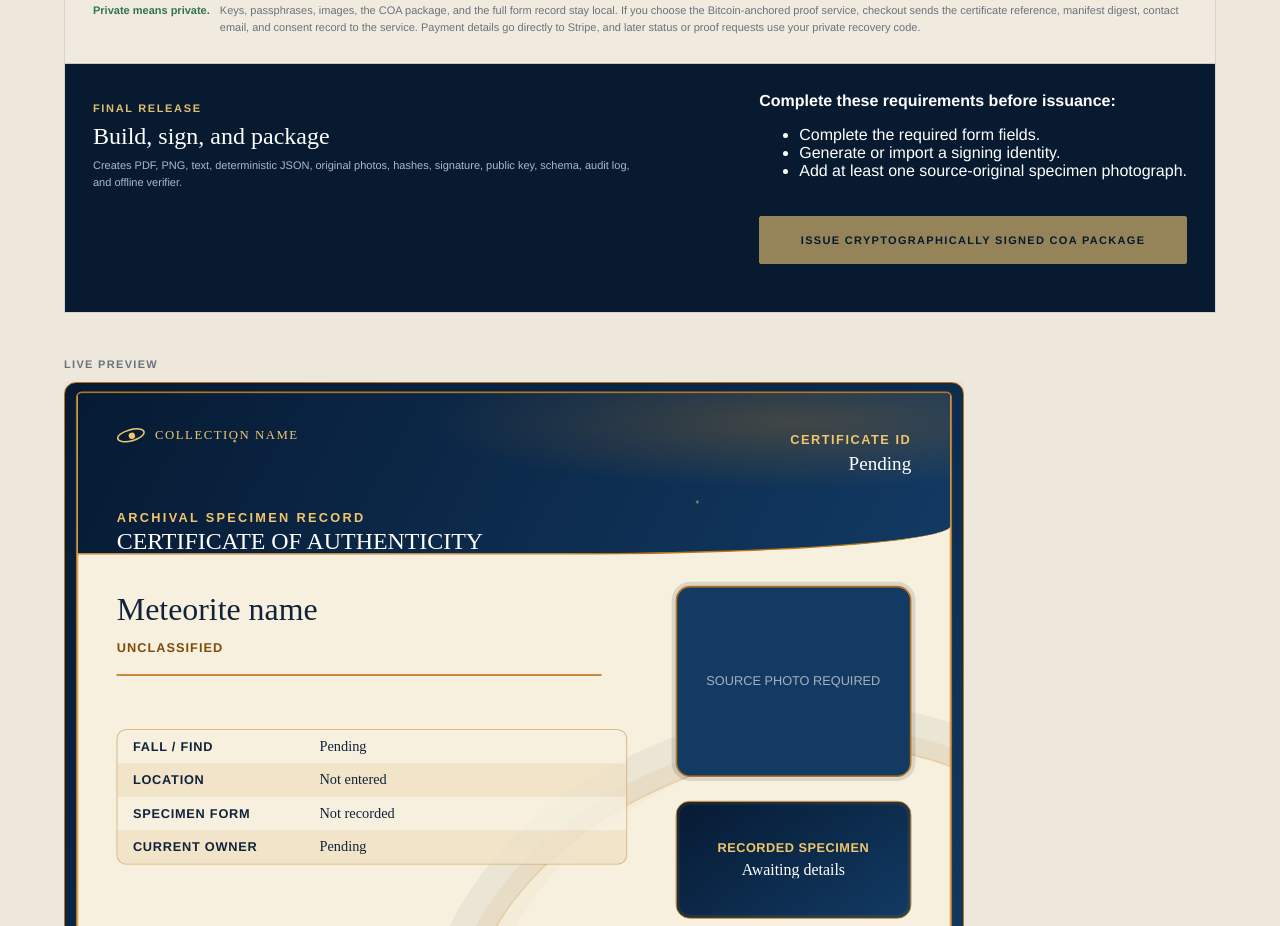
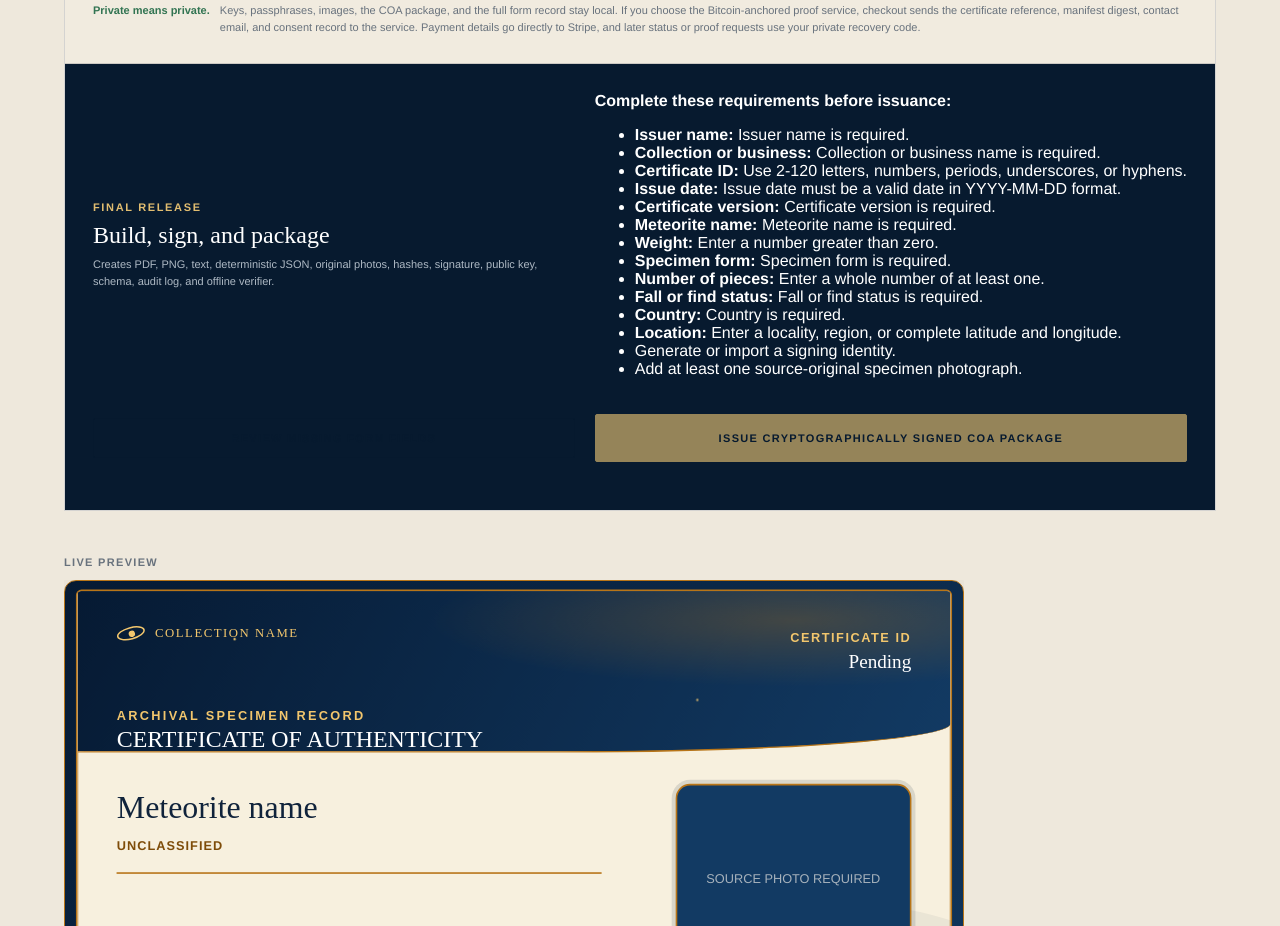
Before and after one commit to rayborg/spacerocks-coa, a React (Vite) app: page / in a window 1280 px wide. Shown: the part 5480-6406 px from the top of the page. Built offline with nearby package versions, Linux system fonts and the light colour scheme; no server answers.

Commit message:
Show exact issuance requirements

```diff
--- a/src/App.tsx
+++ b/src/App.tsx
@@ -27,6 +27,32 @@ const METBULL_URL_PATTERN = /^https:\/\/www\.lpi\.usra\.edu\/meteor\/metbull\.cf
 function metbullCodeFromUrl(value: string): string {
   return value.trim().match(METBULL_URL_PATTERN)?.[1] ?? "";
 }
+
+const formFieldLabels: Partial<Record<keyof FormValues, string>> = {
+  issuerName: "Issuer name",
+  collectionName: "Collection or business",
+  certificateId: "Certificate ID",
+  issueDate: "Issue date",
+  certificateVersion: "Certificate version",
+  supersededCertificateId: "Superseded certificate ID",
+  meteoriteName: "Meteorite name",
+  meteoriteType: "Meteorite type",
+  classification: "Meteorite class",
+  meteoriteSubclass: "Meteorite subclass",
+  officialClassificationExceptionAttested: "Missing MetBull classification details",
+  officialNameVerified: "Official name verification",
+  weightGrams: "Weight",
+  weightPrecision: "Weight precision",
+  specimenForm: "Specimen form",
+  numberOfPieces: "Number of pieces",
+  fallStatus: "Fall or find status",
+  country: "Country",
+  locality: "Location",
+  latitude: "Latitude",
+  longitude: "Longitude",
+  metbullCode: "Meteoritical Bulletin code",
+  officialReferenceUrl: "Official Meteoritical Bulletin URL",
+};
 import {
   analyzePhotoDimensions,
   describePhotoAnalysis,
@@ -263,7 +289,7 @@ function CertificatePreview({
               ) : <span>Source photo required</span>}
               {isMuseumLedger || isMuseumType ? (
                 <small className="certificate-preview__photo-caption">
-                  Contain fit 01
+                  Specimen photo 01
                 </small>
               ) : null}
             </div>
@@ -399,7 +425,13 @@ export default function App() {
   const watchedValues = useWatch({ control });
   const meteoriteIdentity = watchedValues.meteoriteIdentity ?? defaultValues.meteoriteIdentity;
   const officialClassificationExceptionAttested = Boolean(watchedValues.officialClassificationExceptionAttested);
-  const previewValues = useDeferredValue({ ...defaultValues, ...watchedValues } as FormValues);
+  const currentValues = { ...defaultValues, ...watchedValues } as FormValues;
+  const previewValues = useDeferredValue(currentValues);
+  const formValidation = formSchema.safeParse(currentValues);
+  const formRequirements = formValidation.success ? [] : Array.from(new Map(formValidation.error.issues.map((issue) => {
+    const field = issue.path[0] as keyof FormValues;
+    return [field, { label: formFieldLabels[field] ?? String(field), message: issue.message }];
+  })).values());
   const resetOfficialAttestation = () => {
     if (getValues("officialNameVerified")) {
       setValue("officialNameVerified", false, { shouldDirty: true, shouldValidate: true });
@@ -1196,7 +1228,9 @@ export default function App() {
                   <strong>{issueReady ? "Ready to issue." : "Complete these requirements before issuance:"}</strong>
                   {!issueReady ? (
                     <ul>
-                      {!isValid ? <li>Complete the required form fields.</li> : null}
+                      {!isValid ? formRequirements.map((requirement) => (
+                        <li key={requirement.label}><strong>{requirement.label}:</strong> {requirement.message}</li>
+                      )) : null}
                       {!identity ? <li>Generate or import a signing identity.</li> : null}
                       {identity && !backupDownloaded ? <li>Download the encrypted signing-key backup.</li> : null}
                       {photos.length === 0 ? <li>Add at least one source-original specimen photograph.</li> : null}
--- a/src/lib/certificate.ts
+++ b/src/lib/certificate.ts
@@ -1015,7 +1015,7 @@ export async function renderCertificate(input: CertificateRenderInput): Promise<
   }
   context.fillStyle = NAVY;
   context.font = "600 18px Arial, sans-serif";
-  context.fillText("COMPLETE SOURCE PHOTO / CENTERED CONTAIN FIT", photoFrame.x, photoFrame.y + photoFrame.height + 42);
+  context.fillText("SPECIMEN PHOTO 01", photoFrame.x, photoFrame.y + photoFrame.height + 42);
 
   const rows = [
     ["METEORITE", input.values.meteoriteName],
```
Also changed, not shown: 1 other file (tests, documents, lock files or other folders).
